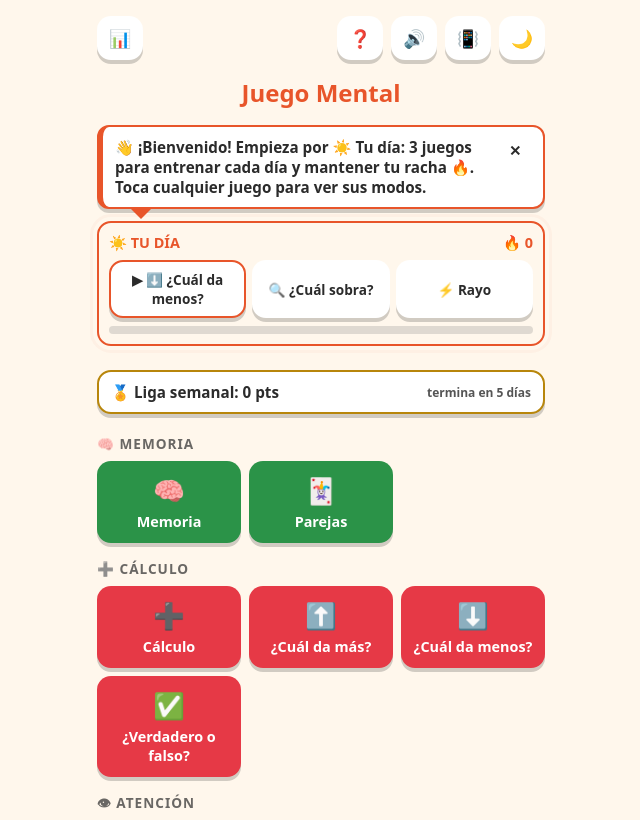
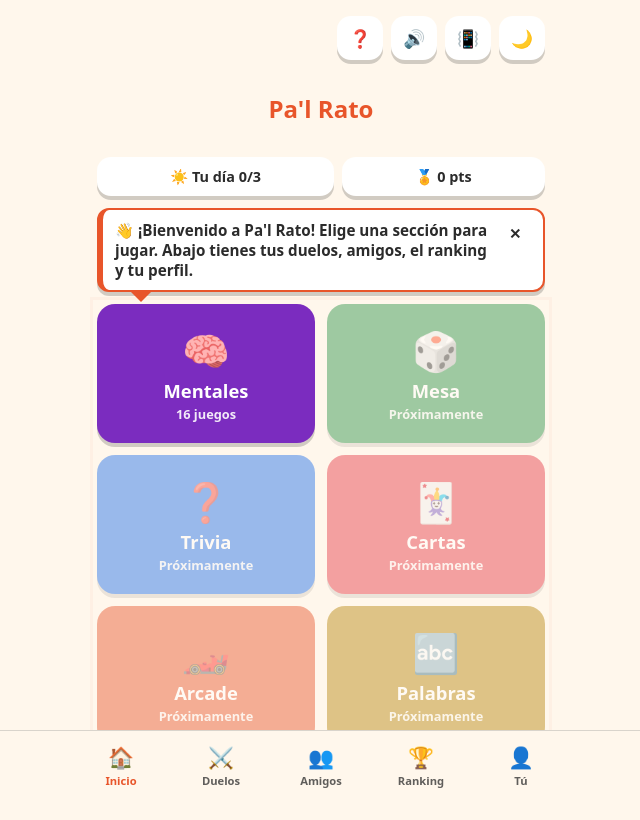
Before and after one commit to cgutierrezrojas/juego-mental, a plain HTML site: page index.html in a window 1280 px wide. Shown: the top 820 px of the page, without its empty margins (319-959 px from the left). Drawn offline with Linux system fonts and the light colour scheme.

Commit message:
Pa'l Rato: sala de juegos con inicio por secciones (Mentales y próximamente Mesa, Trivia, Cartas, Arcade y Palabras) y barra inferior (Inicio, Duelos, Amigos, Ranking, Tú)
Co-Authored-By: Claude Opus 5.5 <noreply@anthropic.com>

```diff
--- a/app/amigos.js
+++ b/app/amigos.js
@@ -67,7 +67,7 @@ export async function pintarAmigos(aviso = '') {
     partes.push(
       tuyo,
       boton('📤 Compartir mi código', () => compartirTexto(
-        `👥 Agrégame en Juego Mental con mi código ${codigo}: https://cgutierrezrojas.github.io/juego-mental/`,
+        `👥 Agrégame en Pa'l Rato con mi código ${codigo}: https://cgutierrezrojas.github.io/juego-mental/`,
         () => (estadoCopia.textContent = '✓ Código copiado'),
       )),
       boton('➕ Agregar por código', agregarPorCodigo),
--- a/app/cuenta.js
+++ b/app/cuenta.js
@@ -79,7 +79,6 @@ export async function alCambiarUsuario(u) {
   E.sesionLista = true;
   E.estadoNube = '';
   pintarSugerencia();
-  $('btn-ranking').hidden = !u || $('menu').hidden;
   pintarNube();
   if (u) {
     E.nube.iniciarEstados(u.uid);
--- a/app/duelos.js
+++ b/app/duelos.js
@@ -1,4 +1,5 @@
 // ⚔️ Duelos por turnos.
+import { idChat, hayNoLeidos } from '../games/chat.js';
 import { ligaAnotar } from './liga.js';
 import { resultadoPara, estadoDuelo, marcador, elegirJuegos, PLAZO, verRival } from '../games/duelos.js';
 import { guardar, leer, el } from '../games/comun.js';
@@ -61,8 +62,7 @@ export async function asegurarDuelista() {
 
 // Menú: botón ⚔️ con cuántos duelos esperan tu turno (o te invitan).
 export async function pintarAvisoDuelos(forzar = false) {
-  $('btn-duelos').hidden = !CONFIG;
-  $('btn-amigos').hidden = !CONFIG;
+  for (const id of ['btn-duelos', 'btn-amigos', 'btn-ranking']) $(id).hidden = !CONFIG; // sin nube no hay nada social
   if (!E.usuario || !E.nube) {
     $('aviso-amigos').textContent = '';
     return ($('aviso-duelos').textContent = '');
@@ -74,10 +74,18 @@ export async function pintarAvisoDuelos(forzar = false) {
     const [mios, invit] = await Promise.all([E.nube.misDuelos(E.usuario.uid), E.nube.invitaciones(E.usuario.uid)]);
     const todos = [...mios, ...invit.filter((d) => !d.jugadores.includes(E.usuario.uid) && !ocultos[d.id])].map(conLocal);
     const pendientes = todos.filter((d) => ['tu-turno', 'invitacion'].includes(estadoDuelo(d, E.usuario.uid, Date.now()))).length;
-    $('aviso-duelos').textContent = pendientes ? `${pendientes} tu turno` : '';
+    $('aviso-duelos').textContent = pendientes || '';
     const { recibidas, amigos } = amigosDe(await E.nube.misSolicitudes(E.usuario.uid), E.usuario.uid);
     E.nube.guardarAmigosEstados(E.usuario.uid, amigos.map((a) => a.uid)); // los amigos nuevos ya pueden ver mi estado
-    $('aviso-amigos').textContent = recibidas.length ? `${recibidas.length} nueva${recibidas.length > 1 ? 's' : ''}` : '';
+    // Conversaciones con mensajes sin leer (solo con la Realtime Database).
+    const sinLeer = E.nube.hayEstados()
+      ? (await Promise.all(amigos.map(async (a) => {
+          const id = idChat(E.usuario.uid, a.uid);
+          const [ultimo, leido] = await Promise.all([E.nube.ultimoMensaje(id), E.nube.leidoHasta(E.usuario.uid, id)]);
+          return hayNoLeidos(ultimo, leido, E.usuario.uid);
+        }).map((p) => p.catch(() => false)))).filter(Boolean).length
+      : 0;
+    $('aviso-amigos').textContent = recibidas.length + sinLeer || '';
   } catch {
     // sin conexión: sin aviso
   }
@@ -112,7 +120,7 @@ export async function pintarDuelos() {
       partes.push(el('h3', 'categoria', titulos[grupo]), ...filas.slice(0, grupo === 'terminado' ? 10 : 50).map(filaDuelo));
     }
     $('duelos-lista').replaceChildren(...(partes.length ? partes : [el('p', 'sin-datos', 'Aún no tienes duelos. ¡Crea el primero!')]));
-    $('aviso-duelos').textContent = grupos['tu-turno'].length + grupos.invitacion.length ? `${grupos['tu-turno'].length + grupos.invitacion.length} tu turno` : '';
+    $('aviso-duelos').textContent = grupos['tu-turno'].length + grupos.invitacion.length || '';
   } catch {
     $('duelos-lista').replaceChildren(el('p', 'sin-datos', 'No se pudieron cargar los duelos (¿sin conexión?).'));
   }
@@ -278,7 +286,7 @@ export async function crearDuelo(boton) {
 
 export async function compartirDuelo(duelo) {
   const enlace = `https://cgutierrezrojas.github.io/juego-mental/?duelo=${duelo.id}`;
-  const texto = `⚔️ ${leer('nube:apodo')} te desafía a un duelo en Juego Mental (${iconosJuegos(duelo)}). ¡Acepta aquí! ${enlace}`;
+  const texto = `⚔️ ${leer('nube:apodo')} te desafía a un duelo en Pa'l Rato (${iconosJuegos(duelo)}). ¡Acepta aquí! ${enlace}`;
   if (navigator.share) {
     try {
       await navigator.share({ text: texto });
--- /dev/null
+++ b/app/inicio.js
@@ -0,0 +1,45 @@
+// 🏠 Inicio de Pa'l Rato: lo de hoy (Tu día, liga, retos) y una baldosa grande por sección.
+import { el } from '../games/comun.js';
+import { fechaLocal, jugadosEn, entrenoDelDia } from '../games/estadisticas.js';
+import { CONFIG } from '../firebase-config.js';
+import { SECCIONES, JUEGOS, idsPorCategoria } from './juegos.js';
+import { historiales, retosPendientes } from './datos.js';
+import { misPuntosLiga } from './liga.js';
+import { $, mostrar } from './ui.js';
+
+// Abre Mentales (la página con los juegos de ahora) y, si se pide, la lleva hasta una parte.
+function abrirMentales(selector) {
+  mostrar('menu');
+  if (selector) document.querySelector(selector)?.scrollIntoView({ block: 'start' });
+}
+
+// Cada sección abre su página; de momento solo hay juegos en Mentales (las demás llegan en S2–S6).
+const ABRIR = { mentales: () => abrirMentales() };
+
+export function pintarInicio() {
+  const hoy = fechaLocal();
+  const hechos = jugadosEn(hoy, historiales());
+  const cuantos = entrenoDelDia(hoy, idsPorCategoria).filter((id) => hechos.has(id)).length;
+  const retos = JUEGOS.reduce((suma, j) => suma + retosPendientes(j), 0);
+  const chip = (texto, etiqueta, alPulsar) => {
+    const b = el('button', 'chip-hoy', texto);
+    b.setAttribute('aria-label', etiqueta);
+    b.onclick = alPulsar;
+    return b;
+  };
+  const fila = [chip(`☀️ Tu día ${cuantos}/3`, `Tu día: ${cuantos} de 3 hechos`, () => abrirMentales('#entreno'))];
+  if (CONFIG) fila.push(chip(`🏅 ${misPuntosLiga()} pts`, `Liga semanal: ${misPuntosLiga()} puntos`, () => $('btn-liga').click()));
+  if (retos) fila.push(chip(`📅 ${retos} reto${retos > 1 ? 's' : ''}`, `${retos} retos de hoy pendientes`, () => abrirMentales('#retos-pendientes')));
+  $('hoy').replaceChildren(...fila);
+
+  $('aviso-inicio').textContent = '';
+  $('secciones').replaceChildren(...SECCIONES.map((s) => {
+    const n = JUEGOS.filter((j) => j.seccion === s.id).length;
+    const b = el('button', n ? 'seccion color' : 'seccion color pronto');
+    b.style.setProperty('--c', `var(--${s.color})`);
+    b.append(el('span', 'icono-seccion', s.icono), el('strong', '', s.nombre), el('small', '', n ? `${n} juego${n > 1 ? 's' : ''}` : 'Próximamente'));
+    b.setAttribute('aria-label', n ? `${s.nombre}: ${s.descripcion}. ${n} juegos` : `${s.nombre}: próximamente`);
+    b.onclick = () => (n && ABRIR[s.id] ? ABRIR[s.id]() : ($('aviso-inicio').textContent = `${s.icono} ${s.nombre} llegará pronto. ¡Estamos en ello!`));
+    return b;
+  }));
+}
--- a/app/juegos.js
+++ b/app/juegos.js
@@ -23,6 +23,16 @@ import * as verdad from '../games/verdad.js';
 import * as anagrama from '../games/anagrama.js';
 import * as cuenta from '../games/cuenta.js';
 
+// Secciones de la sala de juegos. Cada juego dice la suya (`seccion`); una sección sin juegos sale como "Próximamente".
+export const SECCIONES = [
+  { id: 'mentales', nombre: 'Mentales', icono: '🧠', color: 'morado', descripcion: 'memoria, cálculo, atención, lógica y reflejos' },
+  { id: 'mesa', nombre: 'Mesa', icono: '🎲', color: 'verde', descripcion: 'gato, conecta 4 y más' },
+  { id: 'trivia', nombre: 'Trivia', icono: '❓', color: 'azul', descripcion: 'preguntas de todo tipo' },
+  { id: 'cartas', nombre: 'Cartas', icono: '🃏', color: 'rojo', descripcion: 'solitario, 21, ocho loco…' },
+  { id: 'arcade', nombre: 'Arcade', icono: '🏎️', color: 'acento', descripcion: 'autos, serpiente y más' },
+  { id: 'palabras', nombre: 'Palabras', icono: '🔤', color: 'amarillo', descripcion: 'palabra del día, ahorcado, charadas…' },
+];
+
 export const JUEGOS = [
   { id: 'calculo', nombre: 'Cálculo', categoria: 'Clásicos', icono: '➕', color: 'rojo', habilidad: 'Cálculo', referencia: 30, modos: ['normal', 'rapido', 'sinfallo', 'niveles'], instrucciones: 'Resuelve todas las operaciones que puedas en 60 segundos.', juego: calculo },
   { id: 'atencion', nombre: 'Atención', categoria: 'Clásicos', icono: '👁', color: 'azul', habilidad: 'Atención', referencia: 40, modos: ['normal', 'rapido', 'sinfallo', 'niveles'], instrucciones: 'Toca el color de la tinta, no lo que dice la palabra.', juego: atencion },
@@ -40,7 +50,7 @@ export const JUEGOS = [
   { id: 'verdad', nombre: '¿Verdadero o falso?', categoria: 'Clásicos', icono: '✅', color: 'rojo', habilidad: 'Cálculo', referencia: 35, modos: ['normal', 'rapido', 'sinfallo', 'niveles'], instrucciones: '¿Está bien la operación? Toca Verdadero o Falso. 60 segundos.', juego: verdad },
   { id: 'anagrama', nombre: 'Anagramas', categoria: 'Lógica', icono: '🔤', color: 'amarillo', habilidad: 'Lógica', referencia: 20, modos: ['normal', 'rapido', 'sinfallo', 'niveles'], instrucciones: '¿Qué palabra forman las letras desordenadas? 60 segundos.', juego: anagrama },
   { id: 'cuenta', nombre: 'Cuenta rápida', categoria: 'Clásicos', icono: '🍎', color: 'azul', habilidad: 'Atención', referencia: 25, modos: ['normal', 'rapido', 'sinfallo', 'niveles'], instrucciones: 'Cuenta cuántas veces aparece la figura que se pregunta. 60 segundos.', juego: cuenta },
-];
+].map((j) => ({ seccion: 'mentales', ...j })); // los de ahora son todos de Mentales
 
 export const CATEGORIAS = ['Clásicos', 'Lógica', 'Reacción'];
 // Ids de los juegos de cada categoría, en el orden de CATEGORIAS (para el entrenamiento diario).
--- a/app/menu.js
+++ b/app/menu.js
@@ -71,7 +71,7 @@ export function pintarEntreno() {
 // Menú: sugerencia de entrar con Google (sin sesión o como invitado). Al cerrarla, vuelve a los 7 días.
 export function pintarSugerencia() {
   const caja = $('sugerencia-cuenta');
-  const toca = CONFIG && E.sesionLista && (!E.usuario || E.usuario.isAnonymous) && leer('ayuda:menu') && Date.now() > (Number(leer('nube:sugerencia')) || 0);
+  const toca = CONFIG && E.sesionLista && (!E.usuario || E.usuario.isAnonymous) && leer('ayuda:inicio') && Date.now() > (Number(leer('nube:sugerencia')) || 0);
   caja.hidden = !toca;
   if (!toca) return;
   const ir = el('button', '', 'Ir a ☁️ Nube');
--- a/app/partida.js
+++ b/app/partida.js
@@ -152,7 +152,7 @@ export function terminar(puntos) {
   const resultado = enNiveles
     ? `${$('final-modo').textContent}: ${[...$('final-estrellas').children].map((s) => (s.classList.contains('ganada') ? '⭐' : '☆')).join('')} (${puntos} ${unidad})`
     : `${$('final-modo').textContent}: ${conUnidad(E.actual, puntos)}${titular ? ` · ${titular}` : ''}`;
-  E.textoCompartir = `${E.actual.icono} ${E.actual.nombre} — ${resultado}\n¿Me superas? Juega a Juego Mental: https://cgutierrezrojas.github.io/juego-mental/`;
+  E.textoCompartir = `${E.actual.icono} ${E.actual.nombre} — ${resultado}\n¿Me superas? Juega a Pa'l Rato: https://cgutierrezrojas.github.io/juego-mental/`;
   if (E.enVivo) {
     E.nube.cambiarSala(E.enVivo.id, { [`fin/${E.enVivo.ronda}/${E.usuario.uid}`]: puntos }).catch(() => {});
     const quedan = E.enVivo.ronda + 1 < E.enVivo.total;
--- a/app/ui.js
+++ b/app/ui.js
@@ -1,4 +1,5 @@
 // Piezas de interfaz comunes: pantallas, preguntas, avisos de ayuda, confeti, tema y compartir.
+import { pintarInicio } from './inicio.js';
 import { pintarLigaMenu } from './liga.js';
 import { leer, el, guardar } from '../games/comun.js';
 import { activo } from '../games/efectos.js';
@@ -36,12 +37,13 @@ export function preguntar({ titulo, texto, boton, campo = null }) {
 
 // Ayuda de la primera vez: un aviso encima de lo que explica (resaltado), hasta que se cierra con ✕.
 export const AYUDAS = {
+  inicio: { objetivo: '#secciones', texto: "👋 ¡Bienvenido a Pa'l Rato! Elige una sección para jugar. Abajo tienes tus duelos, amigos, el ranking y tu perfil." },
   menu: { objetivo: '#entreno', texto: '👋 ¡Bienvenido! Empieza por ☀️ Tu día: 3 juegos para entrenar cada día y mantener tu racha 🔥. Toca cualquier juego para ver sus modos.' },
   modos: { objetivo: '#previa-modos', texto: 'Elige un modo y una dificultad. 🪜 Niveles es un camino sin fin con estrellas y 3 retos nuevos cada día.' },
   niveles: { objetivo: '.camino', texto: '🧑 marca tu nivel. Toca un nivel para ver su objetivo, o juega el siguiente con el botón grande.' },
   final: { objetivo: '#final-barra', texto: 'La barra muestra cuánto te faltó: las ⭐ en Niveles, y tu media 📊 y tu récord 🏆 en los demás modos.' },
 };
-export const AYUDA_DE_PANTALLA = { menu: 'menu', final: 'final' }; // la previa elige la suya al pintarse
+export const AYUDA_DE_PANTALLA = { inicio: 'inicio', menu: 'menu', final: 'final' }; // la previa elige la suya al pintarse
 
 // Quita el aviso que hubiera y, si `sitio` no se ha visto aún y lo que explica está a la vista, lo muestra.
 export function mostrarAyuda(sitio) {
@@ -67,25 +69,33 @@ export function mostrar(id) {
   for (const s of document.querySelectorAll('main > section')) s.hidden = s.id !== id;
   $('btn-salir').hidden = id !== 'juego';
   $('btn-ayuda').hidden = id === 'juego';
-  $('btn-estadisticas').hidden = id !== 'menu';
   if (id !== 'final') {
     E.temporizadores.forEach(clearTimeout);
     E.temporizadores = [];
   }
+  // Barra inferior: oculta en la partida; resalta el botón de la pantalla actual.
+  $('navegacion').hidden = id === 'juego';
+  const pestana = {
+    inicio: 'nav-inicio', menu: 'nav-inicio', duelos: 'btn-duelos', 'nuevo-duelo': 'btn-duelos', duelo: 'btn-duelos', vivo: 'btn-duelos',
+    amigos: 'btn-amigos', chat: 'btn-amigos', ranking: 'btn-ranking', estadisticas: 'btn-estadisticas',
+  }[id];
+  for (const b of document.querySelectorAll('#navegacion button')) b.setAttribute('aria-current', b.id === pestana ? 'page' : 'false');
+  if (id === 'inicio') {
+    pintarInicio();
+    pintarSugerencia();
+    pintarAvisoDuelos();
+  }
   if (id === 'menu') {
     pintarEntreno();
     pintarProgreso();
-    pintarSugerencia();
     pintarLigaMenu();
-    pintarAvisoDuelos();
   }
   if (id !== 'previa') mostrarAyuda(AYUDA_DE_PANTALLA[id]);
-  $('btn-ranking').hidden = id !== 'menu' || !E.usuario;
   if (id !== 'amigos') dejarDeEscuchar();
   if (id !== 'chat') pararChat();
   if (id !== 'juego') revisarInvitacionPendiente();
   if (id !== 'juego' && E.estadoApp !== 'conectado') ponerEstado('conectado');
-  if (id === 'menu' || id === 'final') subir().catch(() => {}); // sin conexión: se reintenta la próxima vez
+  if (id === 'inicio' || id === 'menu' || id === 'final') subir().catch(() => {}); // sin conexión: se reintenta la próxima vez
 }
 
 // Lluvia de confeti con los colores del tema. Cada pieza se borra al acabar de caer.
--- a/games/copia.js
+++ b/games/copia.js
@@ -17,10 +17,10 @@ export function leerCopia(texto) {
   try {
     copia = JSON.parse(texto);
   } catch {
-    throw new Error('El archivo no es una copia de Juego Mental');
+    throw new Error("El archivo no es una copia de Pa'l Rato");
   }
   if (copia?.app !== 'juego-mental' || !copia.datos || typeof copia.datos !== 'object') {
-    throw new Error('El archivo no es una copia de Juego Mental');
+    throw new Error("El archivo no es una copia de Pa'l Rato");
   }
   return Object.fromEntries(Object.entries(copia.datos).filter(([clave, valor]) => esClaveDelJuego(clave) && typeof valor === 'string'));
 }
--- a/index.html
+++ b/index.html
@@ -3,7 +3,7 @@
 <head>
   <meta charset="utf-8">
   <meta name="viewport" content="width=device-width, initial-scale=1">
-  <title>Juego Mental</title>
+  <title>Pa'l Rato</title>
   <script>
     // Pone el tema antes de pintar, para que no parpadee el equivocado:
     // el guardado con el botón ☀️/🌙 o, si no hay, el del sistema.
@@ -20,8 +20,6 @@
   <main>
     <!-- Barra fija en todas las pantallas: ✕ (solo jugando) a la izquierda, ajustes a la derecha -->
     <header id="barra">
-      <button id="btn-estadisticas" aria-label="Estadísticas">📊</button>
-      <button id="btn-ranking" aria-label="Ranking" hidden>🏆</button>
       <button id="btn-salir" aria-label="Salir al menú" hidden>✕</button>
       <div id="esquina">
         <button id="btn-ayuda" aria-label="Ver la ayuda otra vez">❓</button>
@@ -31,16 +29,22 @@
       </div>
     </header>
 
-    <section id="menu">
-      <h1>Juego Mental</h1>
+    <section id="inicio">
+      <h1>Pa'l Rato</h1>
+      <div id="hoy" class="fila-hoy"></div>
+      <div id="sugerencia-cuenta" hidden></div>
+      <div id="secciones" class="secciones"></div>
+      <p id="aviso-inicio" role="status"></p>
+    </section>
+
+    <section id="menu" hidden>
+      <header class="cabecera-seccion">
+        <button id="btn-volver-inicio" aria-label="Volver al inicio">←</button>
+        <h2>🧠 Mentales</h2>
+      </header>
       <div id="entreno"></div>
-      <div class="fila-social">
-        <button id="btn-duelos" class="boton-duelos" hidden>⚔️ Duelos <span id="aviso-duelos"></span></button>
-        <button id="btn-amigos" class="boton-duelos" hidden>👥 Amigos <span id="aviso-amigos"></span></button>
-      </div>
       <button id="btn-liga" class="boton-liga" hidden></button>
       <div id="retos-pendientes"></div>
-      <div id="sugerencia-cuenta" hidden></div>
       <div id="lista-juegos"></div>
     </section>
 
@@ -63,7 +67,7 @@
       <p id="duelos-balance"></p>
       <button id="btn-nuevo-duelo" class="grande color" style="--c: var(--acento)">➕ Nuevo duelo</button>
       <div id="duelos-lista"></div>
-      <button class="btn-menu">Menú</button>
+      <button class="btn-menu">🏠 Inicio</button>
     </section>
 
     <section id="nuevo-duelo" hidden>
@@ -76,19 +80,19 @@
       <h2>⚔️ Duelo</h2>
       <div id="duelo-contenido"></div>
       <button class="btn-volver-duelos">Volver a Duelos</button>
-      <button class="btn-menu">Menú</button>
+      <button class="btn-menu">🏠 Inicio</button>
     </section>
 
     <section id="amigos" hidden>
       <h2>👥 Amigos</h2>
       <div id="amigos-contenido"></div>
-      <button class="btn-menu">Menú</button>
+      <button class="btn-menu">🏠 Inicio</button>
     </section>
 
     <section id="vivo" hidden>
       <h2>⚡ Duelo en vivo</h2>
       <div id="vivo-contenido"></div>
-      <button class="btn-menu">Menú</button>
+      <button class="btn-menu">🏠 Inicio</button>
     </section>
 
     <dialog id="dialogo-vivo" aria-labelledby="vivo-titulo">
@@ -120,7 +124,7 @@
       <select id="ranking-tipo" aria-label="Qué ranking ver"></select>
       <ol id="ranking-lista"></ol>
       <p id="ranking-tu"></p>
-      <button class="btn-menu">Menú</button>
+      <button class="btn-menu">🏠 Inicio</button>
     </section>
 
     <dialog id="dialogo-pregunta" aria-labelledby="pregunta-titulo">
@@ -175,7 +179,7 @@
     </section>
 
     <section id="estadisticas" hidden>
-      <h2>Estadísticas</h2>
+      <h2>👤 Tú</h2>
       <div id="estadisticas-contenido"></div>
       <div id="nube" hidden></div>
       <div id="copia">
@@ -186,9 +190,18 @@
         <input id="archivo-copia" type="file" accept=".json,application/json" hidden>
         <p id="copia-estado" role="status"></p>
       </div>
-      <button class="btn-menu">Menú</button>
+      <button class="btn-menu">🏠 Inicio</button>
     </section>
   </main>
+
+  <!-- Barra inferior fija (oculta durante la partida) -->
+  <nav id="navegacion" aria-label="Navegación principal">
+    <button id="nav-inicio" aria-label="Inicio"><span aria-hidden="true">🏠</span><small>Inicio</small></button>
+    <button id="btn-duelos" aria-label="Duelos"><span aria-hidden="true">⚔️</span><small>Duelos</small><b id="aviso-duelos" class="insignia"></b></button>
+    <button id="btn-amigos" aria-label="Amigos"><span aria-hidden="true">👥</span><small>Amigos</small><b id="aviso-amigos" class="insignia"></b></button>
+    <button id="btn-ranking" aria-label="Ranking"><span aria-hidden="true">🏆</span><small>Ranking</small></button>
+    <button id="btn-estadisticas" aria-label="Tú: estadísticas, logros y cuenta"><span aria-hidden="true">👤</span><small>Tú</small></button>
+  </nav>
   <script type="module" src="main.js"></script>
 </body>
 </html>
--- a/main.js
+++ b/main.js
@@ -59,7 +59,7 @@ apuntarLogros(); // lo conseguido antes de existir los logros se apunta sin cele
 pintarEntreno();
 pintarProgreso();
 pintarLigaMenu();
-mostrarAyuda('menu');
+mostrar('inicio');
 
 // En Niveles, el botón grande juega siempre el siguiente nivel (aunque antes se mirara otro en su tarjeta).
 $('btn-jugar').onclick = () => {
@@ -103,7 +103,10 @@ $('btn-mejorar').onclick = () => {
   else E.nivelElegido = E.jugando.nivel;
   jugar();
 };
-for (const b of document.querySelectorAll('.btn-menu')) b.onclick = () => mostrar('menu');
+// La previa y el final vuelven a la sección del juego (Mentales); el resto de pantallas, al inicio.
+for (const b of document.querySelectorAll('.btn-menu')) b.onclick = () => mostrar(b.closest('#previa, #final') ? 'menu' : 'inicio');
+$('nav-inicio').onclick = () => mostrar('inicio');
+$('btn-volver-inicio').onclick = () => mostrar('inicio');
 
 // ❓: vuelve a activar todos los avisos y muestra el de la pantalla actual.
 $('btn-ayuda').onclick = () => {
@@ -142,12 +145,12 @@ $('btn-salir').onclick = async () => {
 };
 
 $('btn-exportar').onclick = async () => {
-  const nombre = `juego-mental-${fechaLocal()}.json`;
+  const nombre = `pal-rato-${fechaLocal()}.json`;
   const archivo = new File([crearCopia(datosGuardados(), fechaLocal())], nombre, { type: 'application/json' });
   // En el móvil, el menú de compartir deja guardarla en Drive, mandarla por WhatsApp…; en el ordenador, se descarga.
   if (matchMedia('(pointer: coarse)').matches && navigator.canShare?.({ files: [archivo] })) {
     try {
-      await navigator.share({ files: [archivo], title: 'Copia de Juego Mental' });
+      await navigator.share({ files: [archivo], title: "Copia de Pa'l Rato" });
       $('copia-estado').textContent = '✓ Copia lista';
     } catch {
       // se canceló el menú de compartir
@@ -180,7 +183,9 @@ $('archivo-copia').onchange = async () => {
 // Pide al navegador que no borre los datos por su cuenta (por falta de espacio); borrarlos a mano sigue siendo posible.
 navigator.storage?.persist?.().catch(() => {});
 
-$('btn-ranking').onclick = abrirRanking;
+$('btn-ranking').onclick = async () => {
+  if (await asegurarDuelista()) abrirRanking();
+};
 document.addEventListener('visibilitychange', () => {
   if (document.hidden) subir().catch(() => {});
   ponerEstado(document.hidden ? 'ausente' : $('juego').hidden ? 'conectado' : 'jugando');
--- a/styles.css
+++ b/styles.css
@@ -1132,3 +1132,62 @@ button.tarjeta { position: relative; }
 /* Juegos nuevos: anagramas (letras sueltas) y cuenta rápida (cuadrícula de figuras en el enunciado) */
 .enunciado.anagrama { letter-spacing: 4px; font-size: 2.2rem; }
 .enunciado.cuenta { white-space: pre-line; font-size: 1.5rem; line-height: 1.35; }
+
+/* S1: sala de juegos — inicio con secciones y barra inferior */
+main { padding-bottom: 96px; } /* que la barra inferior no tape el final de la pantalla */
+.fila-hoy { display: flex; flex-wrap: wrap; gap: 8px; }
+.chip-hoy { flex: 1 1 auto; padding: 8px 12px; font-size: 0.9rem; }
+.secciones { display: grid; grid-template-columns: 1fr 1fr; gap: 12px; }
+button.seccion {
+  display: flex;
+  flex-direction: column;
+  align-items: center;
+  gap: 2px;
+  padding: 18px 8px;
+  border-radius: 18px;
+}
+.seccion .icono-seccion { font-size: 2.4rem; }
+.seccion strong { font-size: 1.15rem; }
+.seccion small { font-size: 0.8rem; opacity: 0.9; }
+.seccion.pronto { opacity: 0.45; }
+#aviso-inicio { margin: 0; font-weight: 700; }
+#aviso-inicio:empty { display: none; }
+.cabecera-seccion { display: flex; align-items: center; gap: 10px; }
+.cabecera-seccion h2 { margin: 0; }
+.cabecera-seccion button { padding: 6px 12px; }
+
+#navegacion {
+  position: fixed;
+  left: 0;
+  right: 0;
+  bottom: 0;
+  z-index: 10;
+  display: flex;
+  justify-content: center;
+  gap: 4px;
+  padding: 6px 8px calc(6px + env(safe-area-inset-bottom));
+  background: var(--fondo);
+  border-top: 1px solid rgba(128, 128, 128, 0.3);
+}
+#navegacion[hidden] { display: none; }
+#navegacion button {
+  position: relative;
+  flex: 1;
+  max-width: 96px;
+  display: flex;
+  flex-direction: column;
+  align-items: center;
+  gap: 2px;
+  padding: 6px 2px;
+  font-size: 1.3rem;
+  border: none;
+  background: none;
+  box-shadow: none;
+  color: var(--texto);
+}
+#navegacion button[hidden] { display: none; }
+#navegacion small { font-size: 0.7rem; font-weight: 700; opacity: 0.75; }
+#navegacion button[aria-current="page"] { color: var(--acento); }
+#navegacion button[aria-current="page"] small { opacity: 1; }
+.insignia { position: absolute; top: 0; right: 18%; min-width: 18px; padding: 0 5px; border-radius: 9px; background: var(--morado); color: #fff; font-size: 0.7rem; line-height: 18px; }
+.insignia:empty { display: none; }
--- a/sw.js
+++ b/sw.js
@@ -8,7 +8,7 @@ const ARCHIVOS = [
   'games/topos.js', 'games/estadisticas.js', 'games/modos.js', 'games/niveles.js',
   'games/mayor.js', 'games/menos.js', 'games/verdad.js', 'games/anagrama.js', 'games/cuenta.js', 'games/distinto.js', 'games/balanza.js', 'games/parejas.js', 'games/final.js',
   'games/copia.js', 'games/amigos.js', 'games/vivo.js', 'games/chat.js',
-  'app/estado.js', 'app/juegos.js', 'app/datos.js', 'app/ui.js', 'app/menu.js', 'app/estadisticas.js', 'app/previa.js', 'app/partida.js', 'app/cuenta.js', 'app/duelos.js', 'app/amigos.js', 'app/vivo.js', 'app/chat.js', 'app/liga.js', 'games/liga.js', 'games/duelos.js', 'games/logros.js', 'games/sincro.js', 'games/nube.js', 'firebase-config.js', 'privacidad.html',
+  'app/estado.js', 'app/juegos.js', 'app/datos.js', 'app/ui.js', 'app/menu.js', 'app/estadisticas.js', 'app/previa.js', 'app/partida.js', 'app/cuenta.js', 'app/duelos.js', 'app/amigos.js', 'app/vivo.js', 'app/chat.js', 'app/liga.js', 'app/inicio.js', 'games/liga.js', 'games/duelos.js', 'games/logros.js', 'games/sincro.js', 'games/nube.js', 'firebase-config.js', 'privacidad.html',
 ];
 
 self.addEventListener('install', (e) => {
```
Also changed, not shown: privacidad.html (+2 -2 lines), tests.js (+10 -0 lines), manifest.json.
